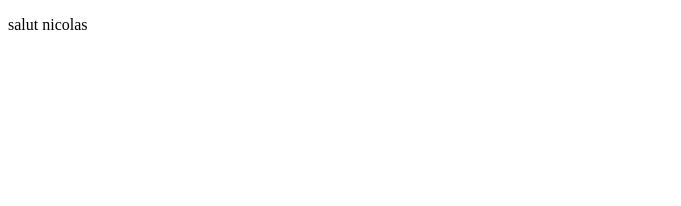
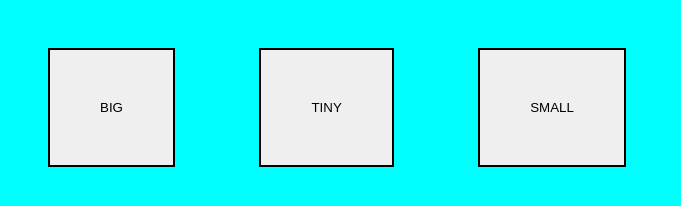
Before and after one commit to ncxo/Project, a plain HTML site: page index.html in a window 1280 px wide. Shown: the whole page, without its empty margins (0-681 px from the left). Drawn offline with Linux system fonts and the light colour scheme.

Commit message:
add 3 button

```diff
--- /dev/null
+++ b/index.css
@@ -0,0 +1,11 @@
+body{
+    background-color: aqua;
+    font-family: 'Poppins', sans-serif;
+    font-weight:500
+}
+
+button{
+    padding: 50px;
+    border:2px solid black;
+    margin:40px;
+}
--- a/index.html
+++ b/index.html
@@ -4,9 +4,16 @@
     <meta charset="UTF-8">
     <meta http-equiv="X-UA-Compatible" content="IE=edge">
     <meta name="viewport" content="width=device-width, initial-scale=1.0">
-    <title>Fichier</title>
+    <meta name="description" content="Bonjour c'est mon site">
+    <link rel="stylesheet" href="index.css">
+    <title>Basics</title>
 </head>
 <body>
-    <p>salut nicolas</p>
+    <button>BIG</button>
+
+    <button>TINY</button>
+
+    <button>SMALL</button>
+
 </body>
 </html>
```
